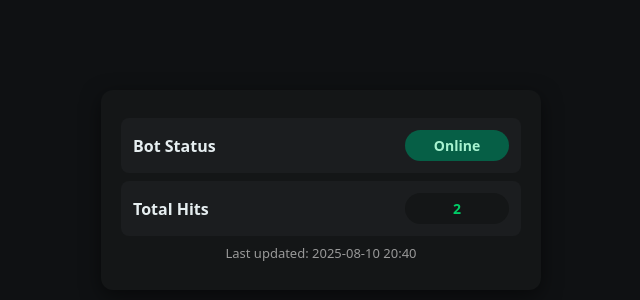
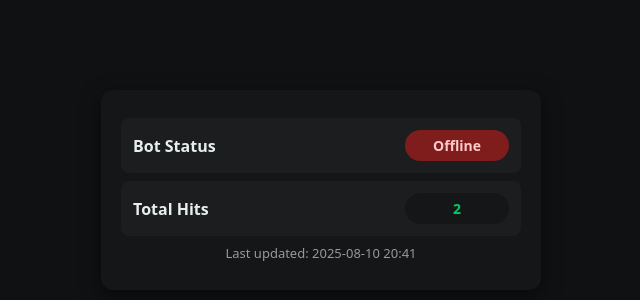
Before and after one commit to wave-code-top/arko.lol, a plain HTML site: page index.html in a window 1280 px wide. Shown: the part 210-510 px from the top of the page, without its empty margins (319-959 px from the left). Drawn offline with Linux system fonts and the light colour scheme.

Commit message:
Update status to Offline, hits to 2

```diff
--- a/index.html
+++ b/index.html
@@ -60,13 +60,13 @@
 <div class="card">
   <div class="row">
     <span class="name">Bot Status</span>
-    <span class="pill" id="botStatus">Online</span>
+    <span class="pill" id="botStatus">Offline</span>
   </div>
   <div class="row">
     <span class="name">Total Hits</span>
     <span class="pill hits" id="totalHits">2</span>
   </div>
-  <div class="last-updated" id="lastUpdated">Last updated: 2025-08-10 20:40</div>
+  <div class="last-updated" id="lastUpdated">Last updated: 2025-08-10 20:41</div>
 </div>
 
 <script>
```
